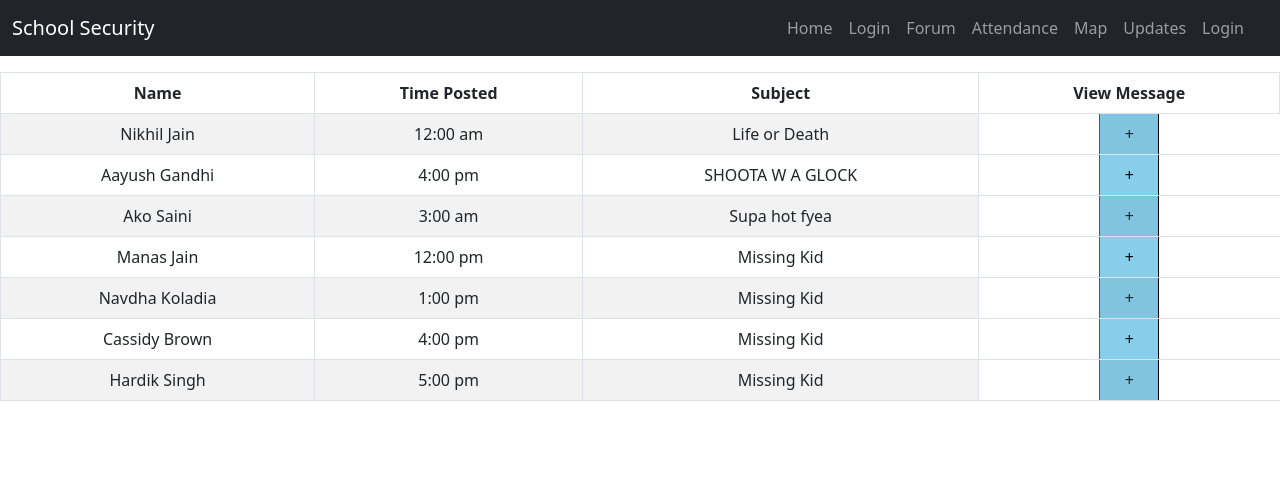
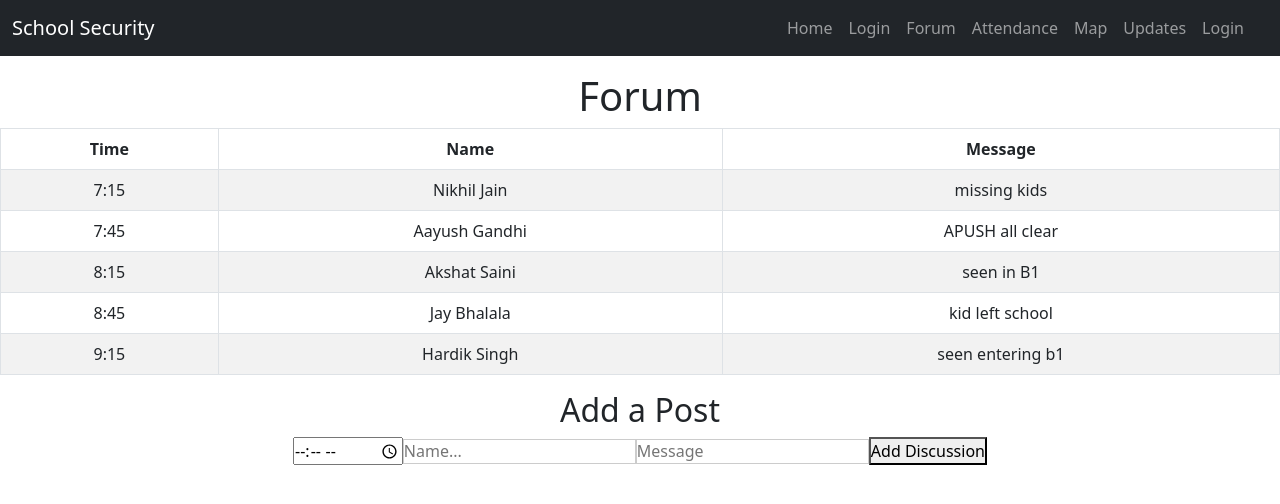
Before and after one commit to Jay-Bhalala/school-security-app, a React (Create React App) app: page /forum in a window 1280 px wide. Shown: the top 504 px of the page. Built offline with nearby package versions, Linux system fonts and the light colour scheme.

Commit message:
forum working

```diff
--- a/src/components/Forum.js
+++ b/src/components/Forum.js
@@ -1,63 +1,108 @@
-import React from "react";
+import Table from 'react-bootstrap/Table';
+import React,{ useState} from 'react';
 
-import Table from 'react-bootstrap/Table';
 
 function Forum() {
+
+  const data = [
+    { id:1, time: "7:15", name: "Nikhil Jain" , message: "missing kids"},
+    { id:2, time: "7:45", name: "Aayush Gandhi", message: "APUSH all clear"},
+    { id:3, time: "8:15", name: "Akshat Saini", message:"seen in B1"},
+    { id:4, time: "8:45", name: 'Jay Bhalala',message:"kid left school"},
+    { id:5, time: "9:15", name: "Hardik Singh",message:"seen entering b1"}
+  ]
+
+  const [contacts, setContacts] = useState(data);
+
+  const [addFormData, setAddFormData] = useState({
+    time: "",
+    name: "",
+    message: "",
+  });
+
+  const handleAddFormChange = (event) => {
+    event.preventDefault();
+
+    const fieldName = event.target.getAttribute("name");
+    const fieldValue = event.target.value;
+
+    const newFormData = { ...addFormData };
+    newFormData[fieldName] = fieldValue;
+
+    setAddFormData(newFormData);
+  };
+
+  const handleAddFormSubmit = (event) => {
+    event.preventDefault();
+
+    const newContact = {
+      time: addFormData.time,
+      name: addFormData.name,
+      message: addFormData.message,
+    };
+
+    const newContacts = [...contacts, newContact];
+    setContacts(newContacts);
+  };
+
+
   return (
-    <Table striped bordered hover>
+    <div className="App">
+      <h1>Forum</h1>
+      <Table striped bordered hover >
         <thead>
           <tr>
+            <th>Time</th>
             <th>Name</th>
-          <th>Time Posted</th>
-          <th>Subject</th>
-          <th>View Message</th>
+            <th>Message</th>
           </tr>
         </thead>
         <tbody>
+          {
+            contacts.map((contact) => {
+              return (
                 <tr>
-          <td>Nikhil Jain</td>
-          <td>12:00 am</td>
-          <td>Life or Death</td>
-          <button style={{backgroundColor:"skyBlue", width:"20%"}}>+</button>
+                  <td>{contact.time}</td>
+                  <td>{contact.name}</td>
+                  <td>{contact.message}</td>
                 </tr>
-        <tr>
-          <td>Aayush Gandhi</td>
-          <td>4:00 pm</td>
-          <td>SHOOTA W A GLOCK</td>
-          <button style={{backgroundColor:"skyBlue", width:"20%"}}>+</button>
-        </tr>
-        <tr>
-          <td>Ako Saini</td>
-          <td>3:00 am</td>
-          <td>Supa hot fyea</td>
-          <button style={{backgroundColor:"skyBlue", width:"20%"}}>+</button>
-        </tr>
-        <tr>
-          <td>Manas Jain</td>
-          <td>12:00 pm</td>
-          <td>Missing Kid</td>
-          <button style={{backgroundColor:"skyblue", width:"20%"}}>+</button>
-        </tr>
-        <tr>
-          <td>Navdha Koladia</td>
-          <td>1:00 pm</td>
-          <td>Missing Kid</td>
-          <button style={{backgroundColor:"skyblue", width:"20%"}}>+</button>
-        </tr>
-        <tr>
-          <td>Cassidy Brown</td>
-          <td>4:00 pm</td>
-          <td>Missing Kid</td>
-          <button style={{backgroundColor:"skyblue", width:"20%"}}>+</button>
-        </tr>
-        <tr>
-          <td>Hardik Singh</td>
-          <td>5:00 pm</td>
-          <td>Missing Kid</td>
-          <button style={{backgroundColor:"skyblue", width:"20%"}}>+</button>
-        </tr>
+              )
+            })
+          }
         </tbody>
       </Table>
+
+
+      <h2>Add a Post</h2>
+      <form  >
+        <input
+          type="time"
+          name="time"
+          required="required"
+          placeholder="Time..."
+          onChange={handleAddFormChange}
+        />
+
+        <input
+          type="text"
+          name="name"
+          required="required"
+          placeholder="Name..."
+          onChange={handleAddFormChange}
+        />
+
+        <input
+          type="text"
+          name="message"
+          required="required"
+          placeholder="Message"
+          onChange={handleAddFormChange}
+        />
+
+        <button onClick={handleAddFormSubmit} type="submit">Add Discussion</button>
+
+      </form>
+    </div>
   );
 }
 
```
Lines whose indentation alone changed are shown as unchanged.
